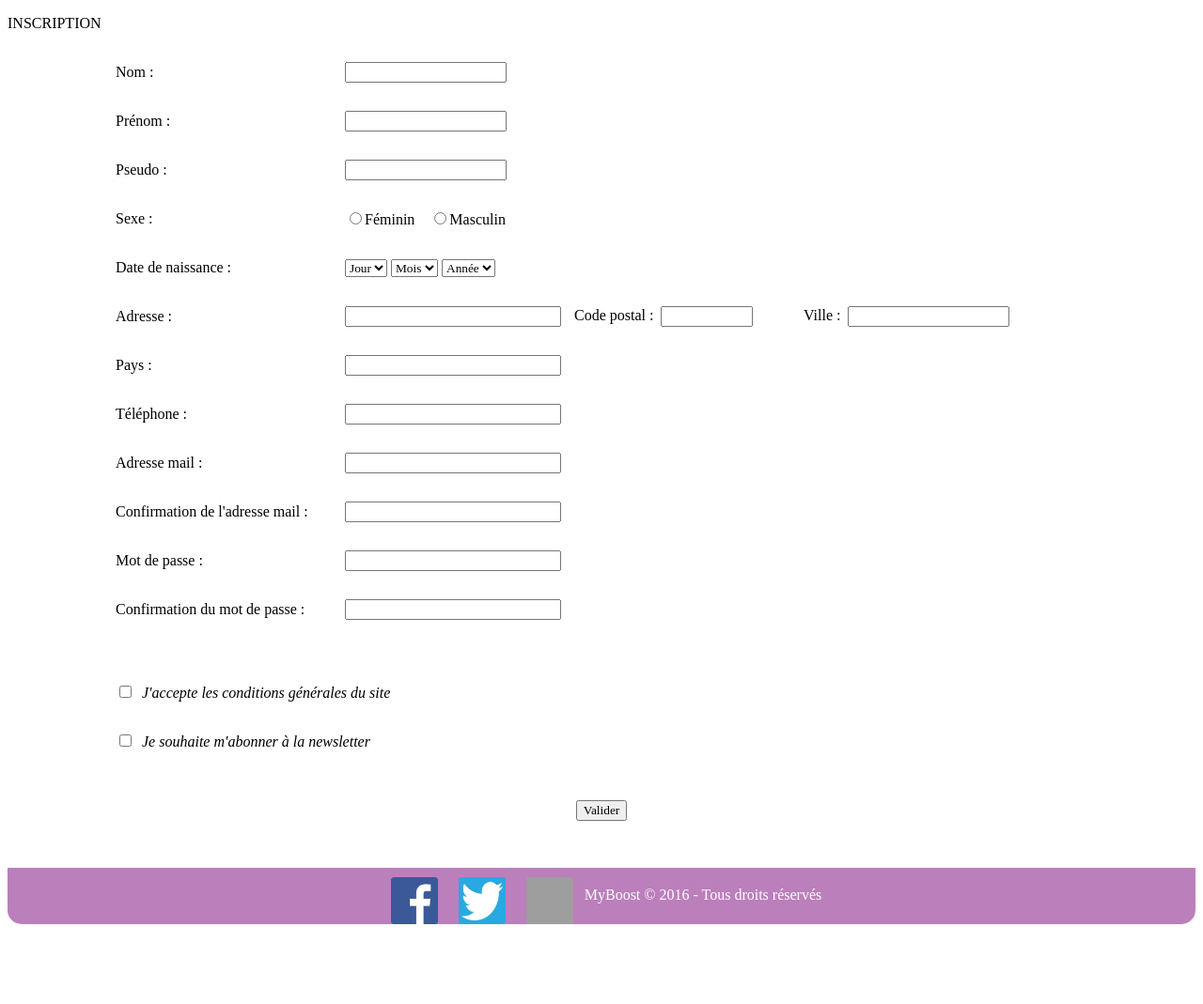
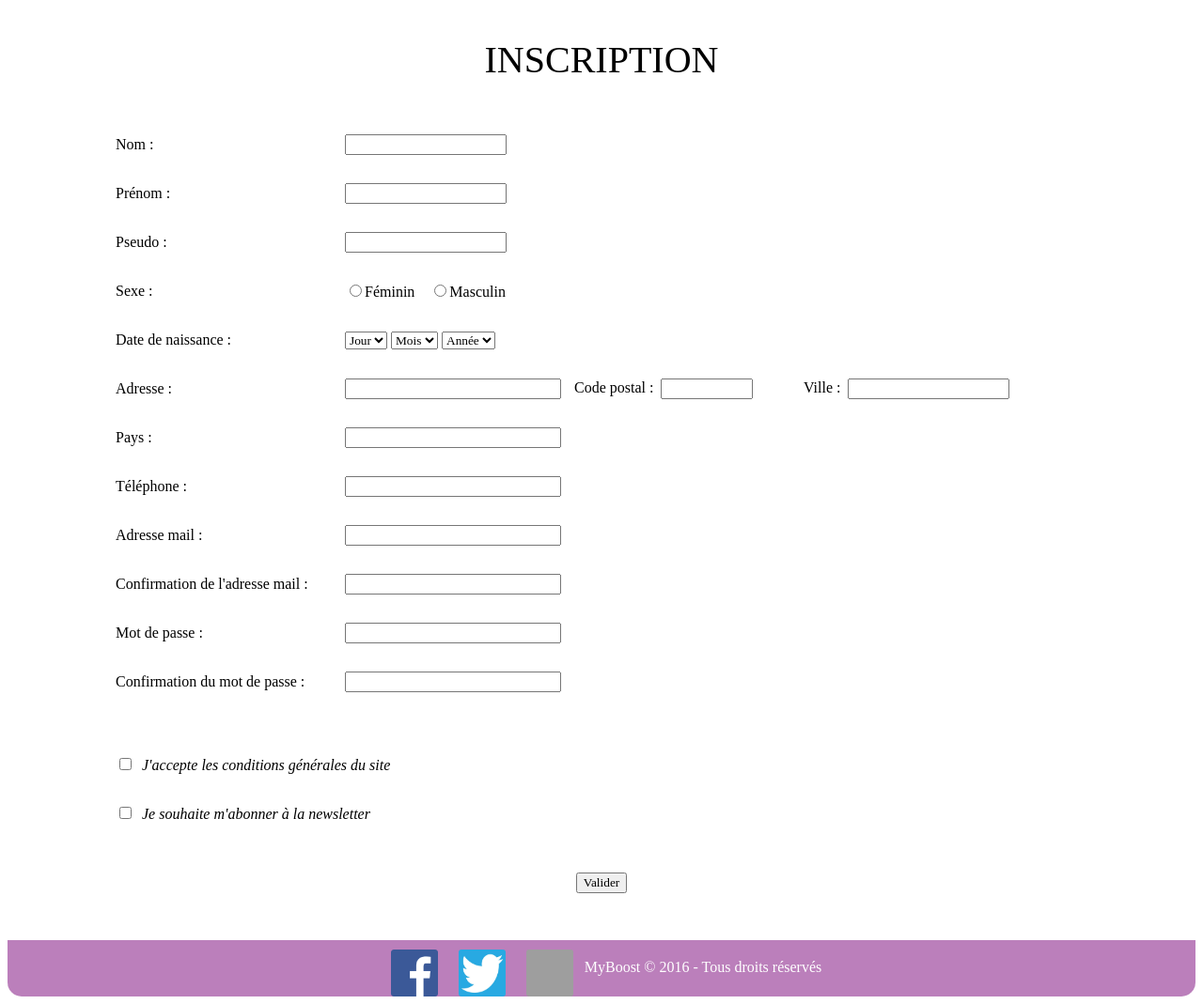
Before and after one commit to mickelbaz/MyBoost2, a PHP site: page /Vues/vueInscription.php in a window 1280 px wide. Shown: the part 219-1288 px from the top of the page at 94% size. Before the commit the page ends 1203 px from the top, so only its background shows below. Run offline with PHP 8.4, Linux system fonts and the light colour scheme; some web fonts are replaced; grey boxes are pictures that could not be loaded.

Commit message:
Modif formulaire CSS

```diff
--- a/Contenu/formulaire.css
+++ b/Contenu/formulaire.css
@@ -5,13 +5,11 @@
 }
 *{
 	font-family: Avenir Next LT Pro;
-}*/
+}
 
 p{
-	margin-bottom: 2em;
-  margin-top: 2em;
-	text-align: center;
-  font-size: 40px;
+	text-align:center;
+	font-size:40px;
 }
 
 td{
--- a/Vues/vueInscription.php
+++ b/Vues/vueInscription.php
@@ -12,8 +12,8 @@
 
 <link rel="stylesheet" type="text/css" href="../Contenu/formulaire.css">
 
-<FORM name="formulaire" method="post" action="">
-	<p>INSCRIPTION</p>
+<p>INSCRIPTION</p>
+	<FORM name="formulaire" method="post" action="">
 	<table>
 	<tr>
 	<td>Nom :</td>
```
